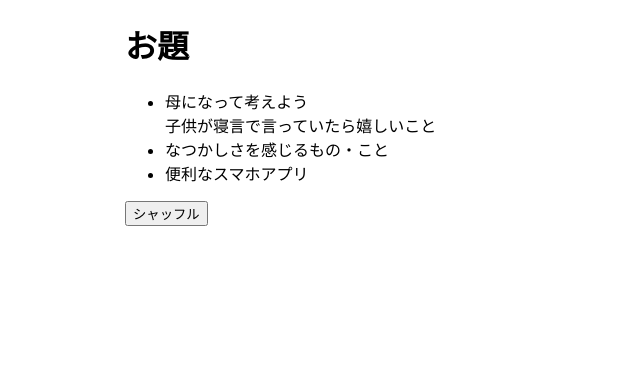
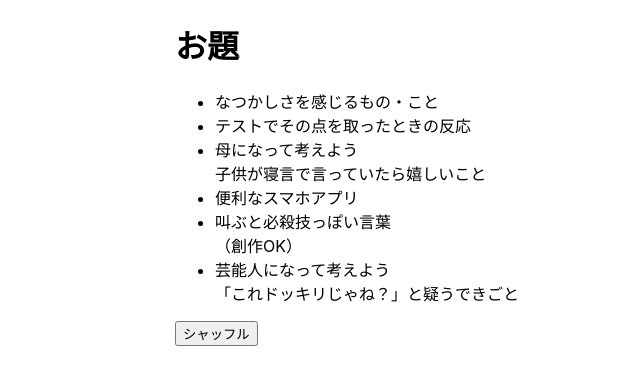
Before and after one commit to aiandrox/ito-theme-maker, a React (Create React App) app: page / in a window 1280 px wide. Shown: the top 384 px of the page, without its empty margins (215-855 px from the left). Built offline with nearby package versions, Linux system fonts and the light colour scheme.

Commit message:
すべてのお題を表示するようにする

```diff
--- a/src/App.tsx
+++ b/src/App.tsx
@@ -12,21 +12,13 @@ const App: React.FC = () => {
   const [sampleThemes, setSampleThemes] = useState<ThemeType[]>([]);
   const [selectedTheme, setSelectedTheme] = useState<ThemeType | null>(null);
 
-  useEffect(() => {
-    selectSampleThemes();
-  }, []);
-
-  const handleClick = (theme: ThemeType) => {
-    setSelectedTheme(theme);
-  };
-
   const selectSampleThemes = () => {
-    const randomThemes = themes.sort(() => 0.5 - Math.random()).slice(0, 3);
+    const randomThemes = [...themes].sort(() => 0.5 - Math.random()).slice(0, 3);
     setSampleThemes(randomThemes);
   };
 
   return (
-    <div style={{ maxWidth: "600px", margin: "0 auto" }}>
+    <div style={{ maxWidth: "500px", margin: "0 auto" }}>
       {selectedTheme ? (
         <div>
           <h1 className="theme-title">{selectedTheme.title}</h1>
@@ -38,9 +30,21 @@ const App: React.FC = () => {
       ) : (
         <div>
           <h1>お題</h1>
+          {sampleThemes.length > 0 && (
+            <>
+              <ul>
+                {sampleThemes.map((theme, index) => (
+                  <li className="theme-title" key={index} onClick={() => setSelectedTheme(theme)}>
+                    {theme.title}
+                  </li>
+                ))}
+              </ul>
+              <hr />
+            </>
+          )}
           <ul>
-            {sampleThemes.map((theme, index) => (
-              <li className="theme-title" key={index} onClick={() => handleClick(theme)}>
+            {themes.map((theme, index) => (
+              <li className="theme-title" key={index} onClick={() => setSelectedTheme(theme)}>
                 {theme.title}
               </li>
             ))}
```
